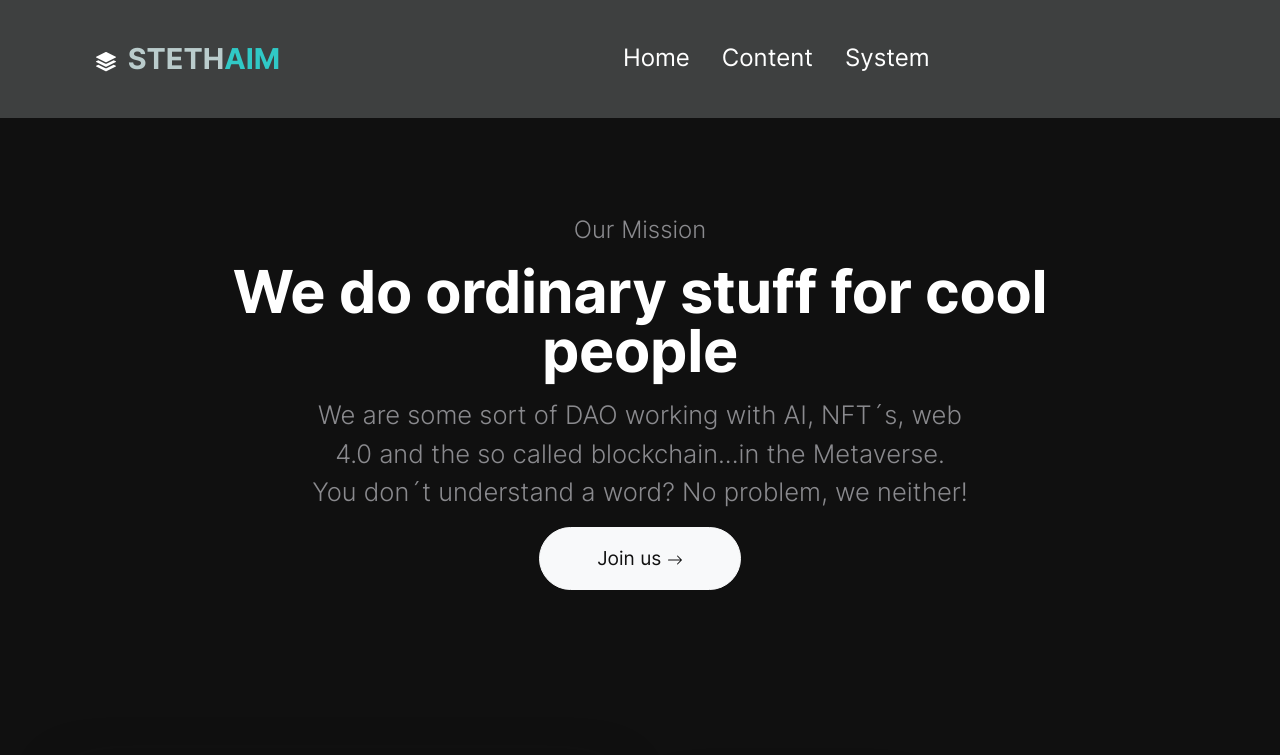
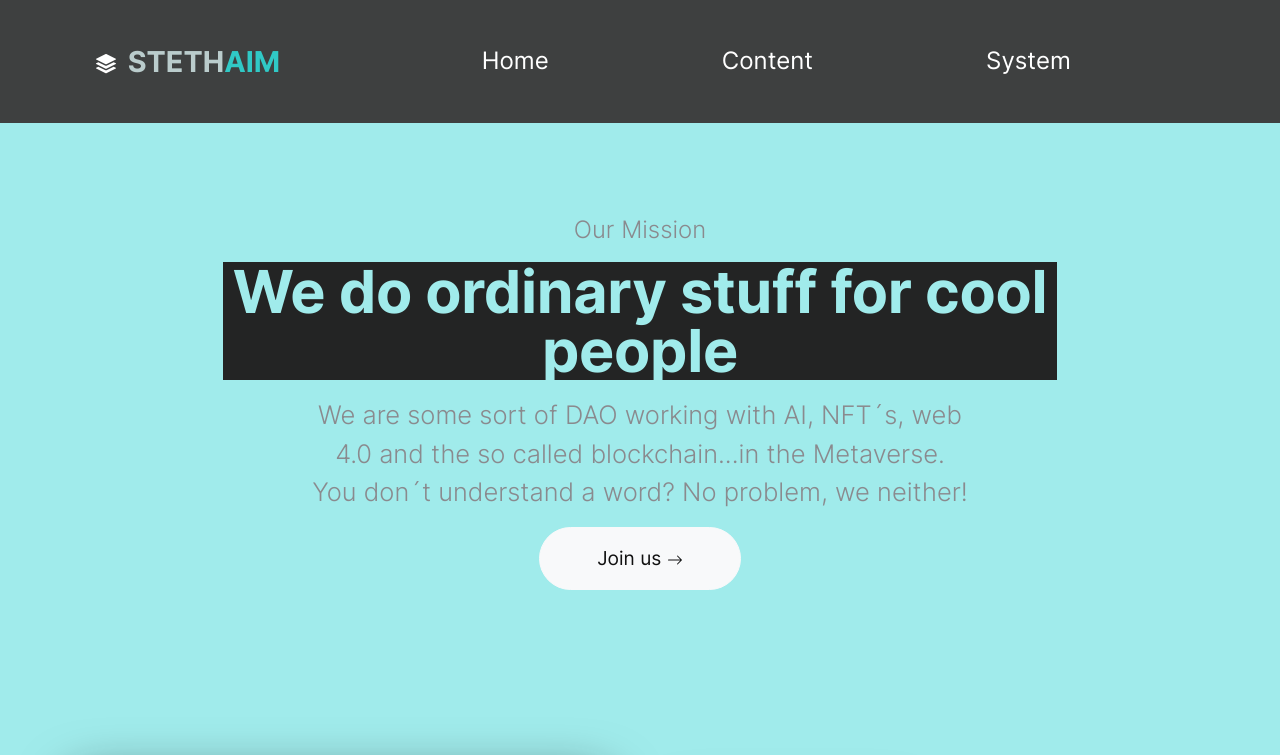
Before and after one commit to Srish-ty/Temp-Steth-site, a plain HTML site: page index.html in a window 1280 px wide. Shown: the top 755 px of the page. Drawn offline with Linux system fonts and the light colour scheme.

Commit message:
fix: colors

```diff
--- /dev/null
+++ b/css/color-pallete.css
@@ -0,0 +1,30 @@
+.bg-gra{
+    background-color: #3e4040;
+}
+
+.text-dim-tor{
+    color: #bacccc;
+}
+
+.bg-dim-tor{
+    background-color: #bacccc ;
+}
+
+.bg-light-tor{
+    background-color: #a0ebeb ;
+}
+.text-light-tor{
+    color:#a0ebeb;
+}
+
+.text-tor{
+    color: #30c9c6;
+
+}
+.text-dim{
+    color:#232424
+}
+
+.bg-dim{
+    background-color: #232424;
+}
--- a/css/mystyles.css
+++ b/css/mystyles.css
@@ -7,19 +7,21 @@
     color: #30c9c6;
 }
 
-.bg-gra{
-    background-color: #3e4040;
+#navi{
+    width: 70%;
+    display: flex;
+    justify-content: center;
+    justify-content: space-around;
 }
 
-.text-dim-tor{
+.nav-item{
     color: #bacccc;
+    padding: 0.2vw 1vw;
 }
-
-.bg-dim-tor{
-    background-color: #bacccc ;
+.nav-item:hover{
+    background-color: #30c9c6;
+    color: #232424;
+    border: none;
+    border-radius: 5vw;
+    text-decoration: none;
 }
-
-.text-tor{
-    color: #30c9c6;
-
-}
--- a/index.html
+++ b/index.html
@@ -16,6 +16,7 @@
   <title>Stethaim - site</title>
   <link rel="stylesheet" href="css/theme.min.css">
   <link rel="stylesheet" href="css/mystyles.css">
+  <link rel="stylesheet" href="css/color-pallete.css">
 
    <style>
 
@@ -77,7 +78,7 @@
   <span class="ms-md-1 mt-1 fw-bolder me-md-5"><span id="hdng">STETH<span id="s">AIM</span"></span></span>
 </a>
 
-      <ul class="navbar-nav mx-auto mb-2 mb-lg-0 list-group list-group-horizontal">
+      <ul id="navi" class="navbar-nav mx-auto mb-2 mb-lg-0 list-group list-group-horizontal">
       <li class="nav-item">
   <a class="nav-link fs-5" href="index.html" aria-label="Homepage">
     Home
@@ -99,13 +100,13 @@
 </nav>
 
     <main>
-      <div class="w-100 overflow-hidden position-relative bg-black text-white" data-aos="fade">
-  <div class="position-absolute w-100 h-100 bg-black opacity-75 top-0 start-0"></div>
-  <div class="container py-vh-4 position-relative mt-5 px-vw-5 text-center">
-  <div class="row d-flex align-items-center justify-content-center py-vh-5">
+      <div class="w-100 overflow-hidden position-relative bg-light-tor text-light-tor" data-aos="fade">
+  <div class="position-absolute w-100 h-100 bg-light-tor opacity-75 top-0 start-0"></div>
+  <div class="container py-vh-4 position-relative mt-5 px-vw-5 text-center bg-light-tor">
+  <div class="row d-flex align-items-center justify-content-center py-vh-5 bg-light-tor">
     <div class="col-12 col-xl-10">
       <span class="h5 text-secondary fw-lighter">Our Mission</span>
-      <h1 class="display-huge mt-3 mb-3 lh-1">We do ordinary stuff for cool people</h1>
+      <h1 class="display-huge mt-3 mb-3 lh-1 bg-dim">We do ordinary stuff for cool people</h1>
     </div>
     <div class="col-12 col-xl-8">
       <p class="lead text-secondary">We are some sort of DAO working with AI, NFT´s, web 4.0 and the so called blockchain...in the Metaverse. You don´t understand a word? No problem, we neither!</p>
@@ -123,7 +124,7 @@
 </div>
 
 <div class="w-100 position-relative bg-black text-white bg-cover d-flex align-items-center">
-  <div class="container-fluid px-vw-5">
+  <div class="container-fluid px-vw-5 bg-dim">
     <div class="position-absolute w-100 h-50 bg-dark bottom-0 start-0"></div>
     <div class="row d-flex align-items-center position-relative justify-content-center px-0 g-5">
       <div class="col-12 col-lg-6">
```
